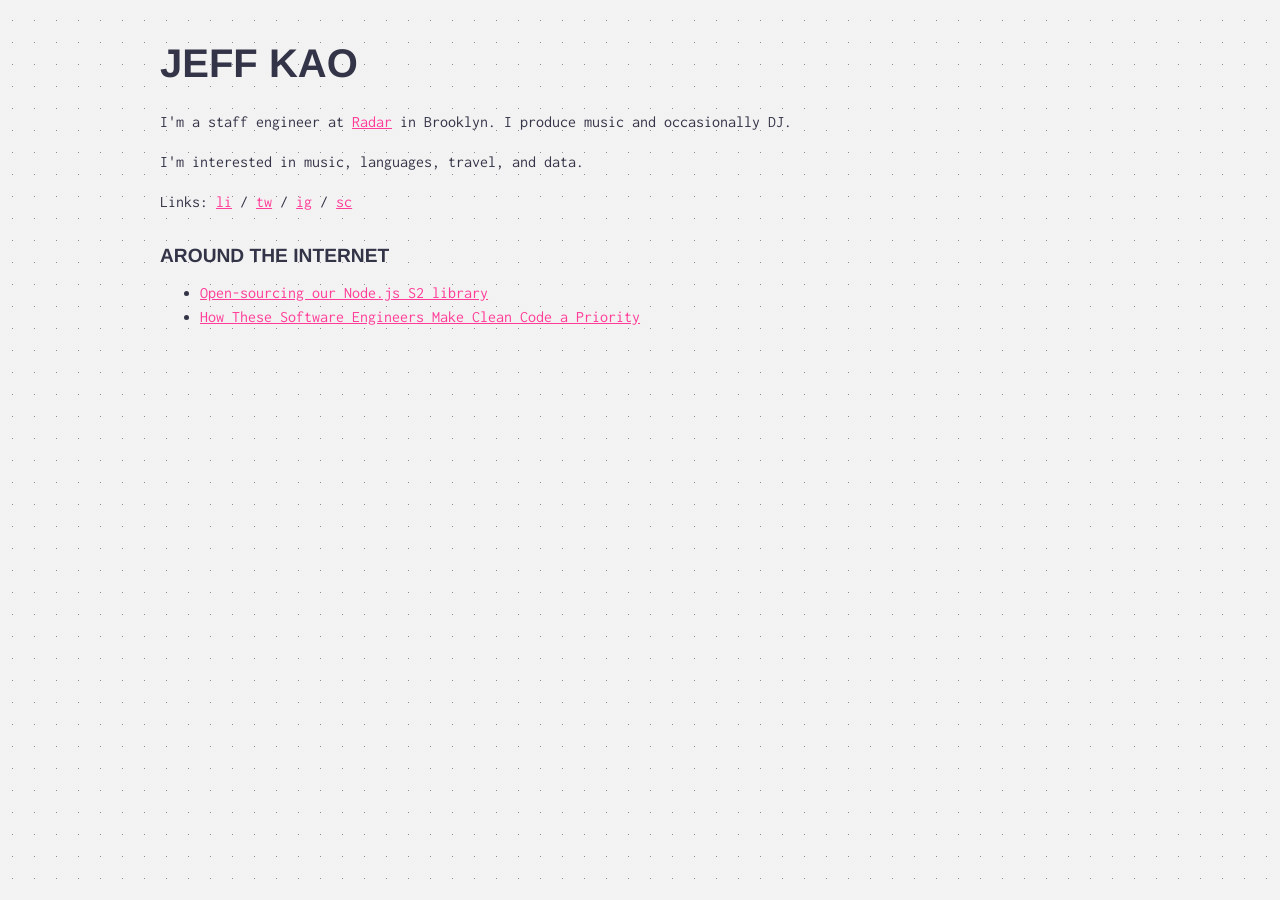
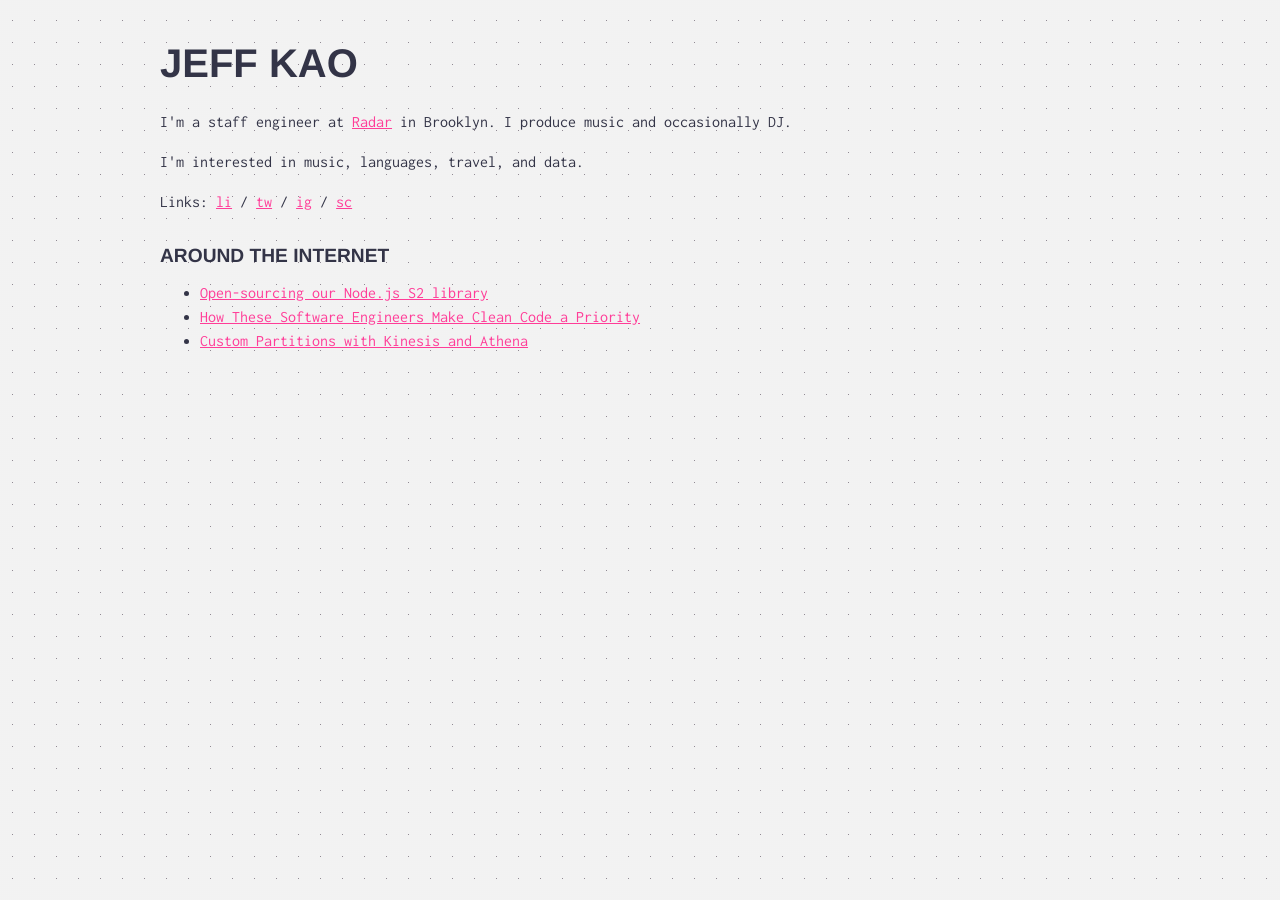
Before and after one commit to jkao/jkao.github.io, a Jekyll site: the page built from index.md, in a window 1280 px wide. Built offline with Jekyll 4.4.1, drawn with Linux system fonts in a browser that asks for light colours.

Commit message:
New link

```diff
--- a/index.md
+++ b/index.md
@@ -23,5 +23,6 @@ title: "Jeff Kao"
   <ul>
     <li><a href="https://archive.is/9S3d0" target="_blank">Open-sourcing our Node.js S2 library</a></li>
     <li><a href="https://archive.is/9Kzqn" target="_blank">How These Software Engineers Make Clean Code a Priority</a></li>
+    <li><a href="https://archive.is/5J5dv" target="_blank">Custom Partitions with Kinesis and Athena</a></li>
   </ul>
 </div>
```
